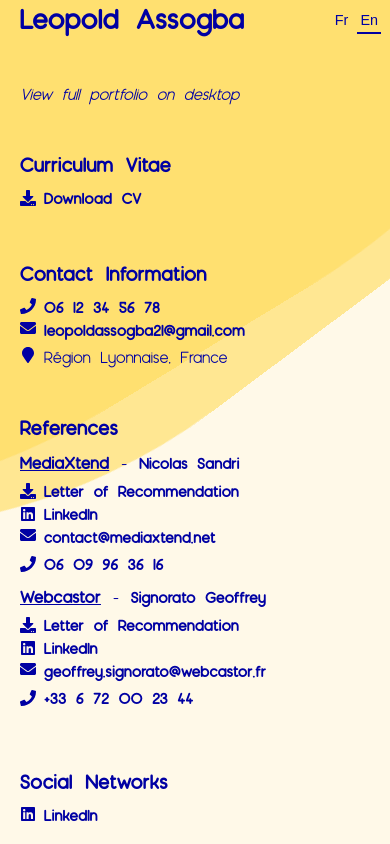
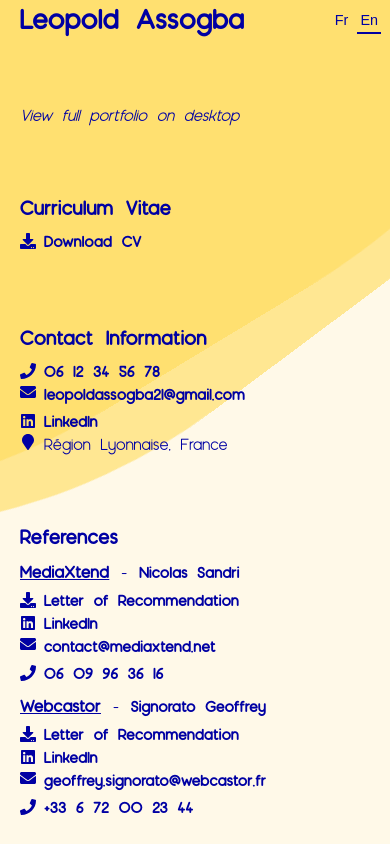
Before and after one commit to LeopoldAssogbaA/nextjs-typescript-portfolio, a Next.js app: page /en in a window 390 px wide. Built offline with nearby package versions, Linux system fonts and the light colour scheme.

Commit message:
set animation for mobile

```diff
--- a/src/components/Contact/infoReveal.tsx
+++ b/src/components/Contact/infoReveal.tsx
@@ -61,7 +61,7 @@ const InfoReveal: React.FC<InfoRevealProps> = ({ items, buttonText, buttonIcon,
 
   if (isVisible || isMobile) {
     return (
-      <div className={`info-reveal ${isMobile ? 'mobile' : ''}`}>
+      <div className={`info-reveal ${isMobile ? 'mobile reveal-text' : ''}`}>
         {items.map((item, index) => {
           return item.link ? (
             <LinkComponent key={index} item={item} />
--- a/src/components/Mobile/index.tsx
+++ b/src/components/Mobile/index.tsx
@@ -1,14 +1,26 @@
 import React from 'react';
 import { useTranslations } from 'next-intl';
-import { IoLogoGithub, IoLogoLinkedin, IoMail } from "react-icons/io5";
 import CONTACT from '../../utils/constants/contact';
 import { ContactContentMobile, ContactInfoContainer, MobileContainer } from './styled';
 import Link from 'next/link';
 import ICONS from '../../utils/constants/icons';
 import InfoReveal from '../Contact/infoReveal';
+import { useGSAP } from '@gsap/react';
+import gsap from 'gsap';
 
 const MobilePortfolio: React.FC = () => {
   const t = useTranslations('Contact');
+
+  useGSAP(() => {
+    gsap.from('.reveal-text', {
+      y: -10,
+      opacity: 0,
+      duration: 0.8,
+      stagger: .02,
+      delay: 0.8,
+      ease: 'power2.inOut'
+    });
+  }, []);
 
   return (
     <MobileContainer className="mobile-portfolio">
@@ -18,14 +30,14 @@ const MobilePortfolio: React.FC = () => {
       </div>
 
       <ContactInfoContainer>
-        <h1>{CONTACT.name}</h1>
-        <p>{t('full-portfolio-on-desktop')}</p>
+        <h1 className='reveal-text'>{CONTACT.name}</h1>
+        <p className='reveal-text'>{t('full-portfolio-on-desktop')}</p>
 
         <ContactContentMobile className='contact-content-1'>
-          <h2>{t('curriculum')}</h2>
+          <h2 className='reveal-text'>{t('curriculum')}</h2>
           <Link
             href='/static/files/leopold_assogba_cv_2024.pdf'
-            className='download-link hover-effect'
+            className='download-link hover-effect reveal-text'
             download
             target='_blank'
             rel='noopener noreferrer'
@@ -35,7 +47,7 @@ const MobilePortfolio: React.FC = () => {
           </Link>
         </ContactContentMobile>
         <ContactContentMobile className='contact-content-2'>
-          <h2>{t('contact-info')}</h2>
+          <h2 className='reveal-text'>{t('contact-info')}</h2>
           <InfoReveal
             items={[
               { icon: CONTACT.phoneIcon, text: CONTACT.phone, link: `tel:${CONTACT.phone}` }
@@ -53,7 +65,18 @@ const MobilePortfolio: React.FC = () => {
             buttonIcon={CONTACT.emailIcon}
             isMobile={true}
           />
-          <div>
+          <Link
+            href={CONTACT.linkedin}
+            className='linkedin-link hover-effect reveal-text'
+            target='_blank'
+            rel='noopener noreferrer'
+          >
+            {ICONS.linkedin}
+            <span>
+              {t('linkedin')}
+            </span>
+          </Link>
+          <div className='reveal-text'>
             {ICONS.mapMarker}
             <span>
               {CONTACT.address}
@@ -62,10 +85,10 @@ const MobilePortfolio: React.FC = () => {
         </ContactContentMobile>
 
         <ContactContentMobile className='contact-content-4'>
-          <h2>{t('references')}</h2>
+          <h2 className='reveal-text'>{t('references')}</h2>
           <div className='references-container'>
             {CONTACT.references.map((reference, index) => (
-              <div key={index} className={`reference-card ref-card-${index + 1}`}>
+              <div key={index} className={`reference-card ref-card-${index + 1} reveal-text`}>
                 <div className='reference-card-header'>
                   <h3>{reference.company}</h3>
                   <span>-</span>
@@ -86,20 +109,6 @@ const MobilePortfolio: React.FC = () => {
             ))}
           </div>
         </ContactContentMobile>
-        <ContactContentMobile className='contact-content-3'>
-          <h2>{t('socials')}</h2>
-          <Link
-            href={CONTACT.linkedin}
-            className='linkedin-link hover-effect'
-            target='_blank'
-            rel='noopener noreferrer'
-          >
-            {ICONS.linkedin}
-            <span>
-              {t('linkedin')}
-            </span>
-          </Link>
-        </ContactContentMobile>
       </ContactInfoContainer>
 
 
```
